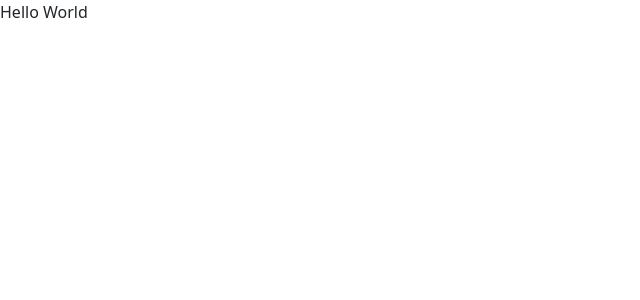
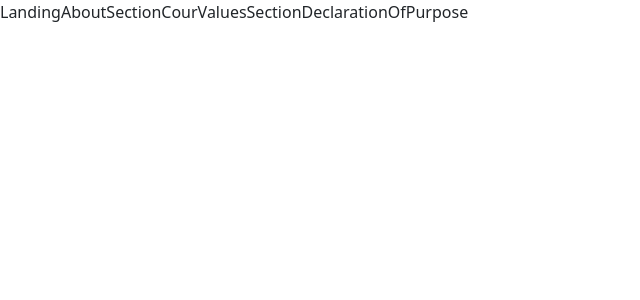
Before and after one commit to acm-ucr/pad-website, a Next.js app: page / in a window 1280 px wide. Shown: the top 300 px of the page, without its empty margins (0-640 px from the left). Built offline with nearby package versions, Linux system fonts and the light colour scheme; a web font is replaced by a local one.

Commit message:
add stuff to home page

```diff
--- a/src/app/page.js
+++ b/src/app/page.js
@@ -1,5 +1,16 @@
+import Landing from "@/components/Landing";
+import AboutSection from "@/components/AboutSection";
+import CourValuesSection from "@/components/CourValuesSection";
+import DeclarationOfPurpose from "@/components/DeclarationOfPurpose";
 const Home = () => {
-  return <>Hello World</>;
+  return (
+    <div className="w-screen flex felx-col min-h-screen overflow-hidden">
+      <Landing />
+      <AboutSection />
+      <CourValuesSection />
+      <DeclarationOfPurpose />
+    </div>
+  );
 };
 
 export default Home;
```
